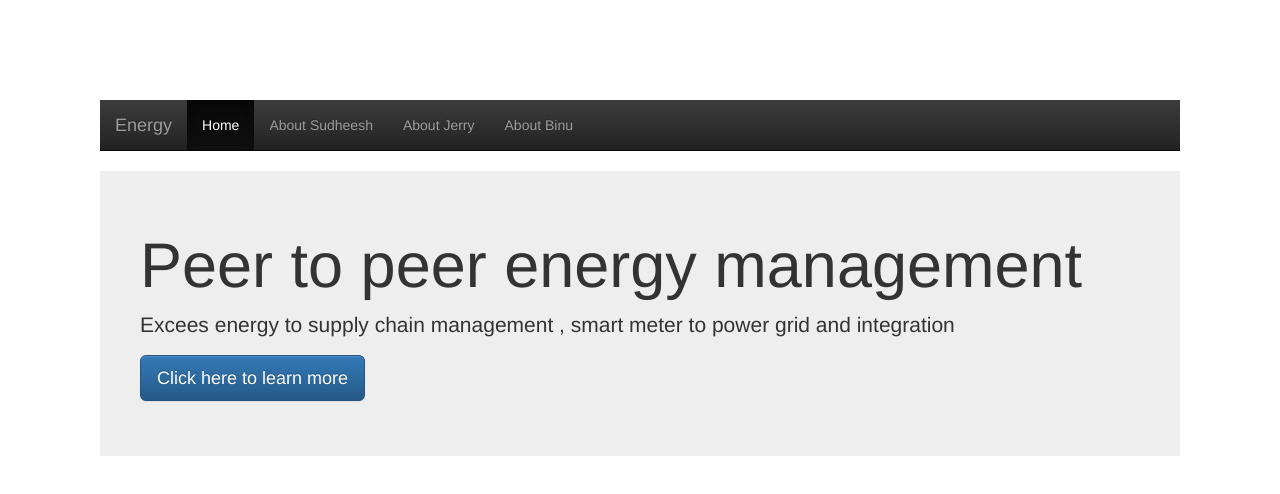
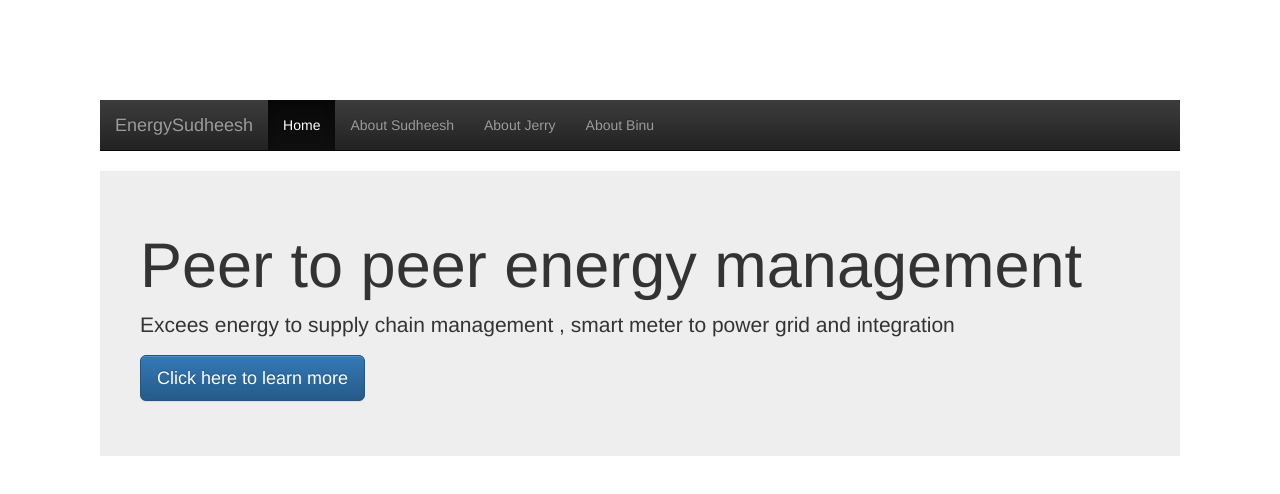
Before and after one commit to binucherian/team-learn-git, a website: page index.html in a window 1280 px wide. Drawn offline with nearby package versions, Linux system fonts and the light colour scheme.

Commit message:
Changed energy word

```diff
--- a/index.html
+++ b/index.html
@@ -12,7 +12,7 @@
   <div style="margin:100px;">
 <nav class="navbar navbar-inverse navbar-static-top">
   <div class="container">
-    <a class="navbar-brand" href="#">Energy</a>
+    <a class="navbar-brand" href="#">EnergySudheesh</a>
     <ul class="nav navbar-nav">
       <li class="active">
         <a href="/">Home</a>
```
